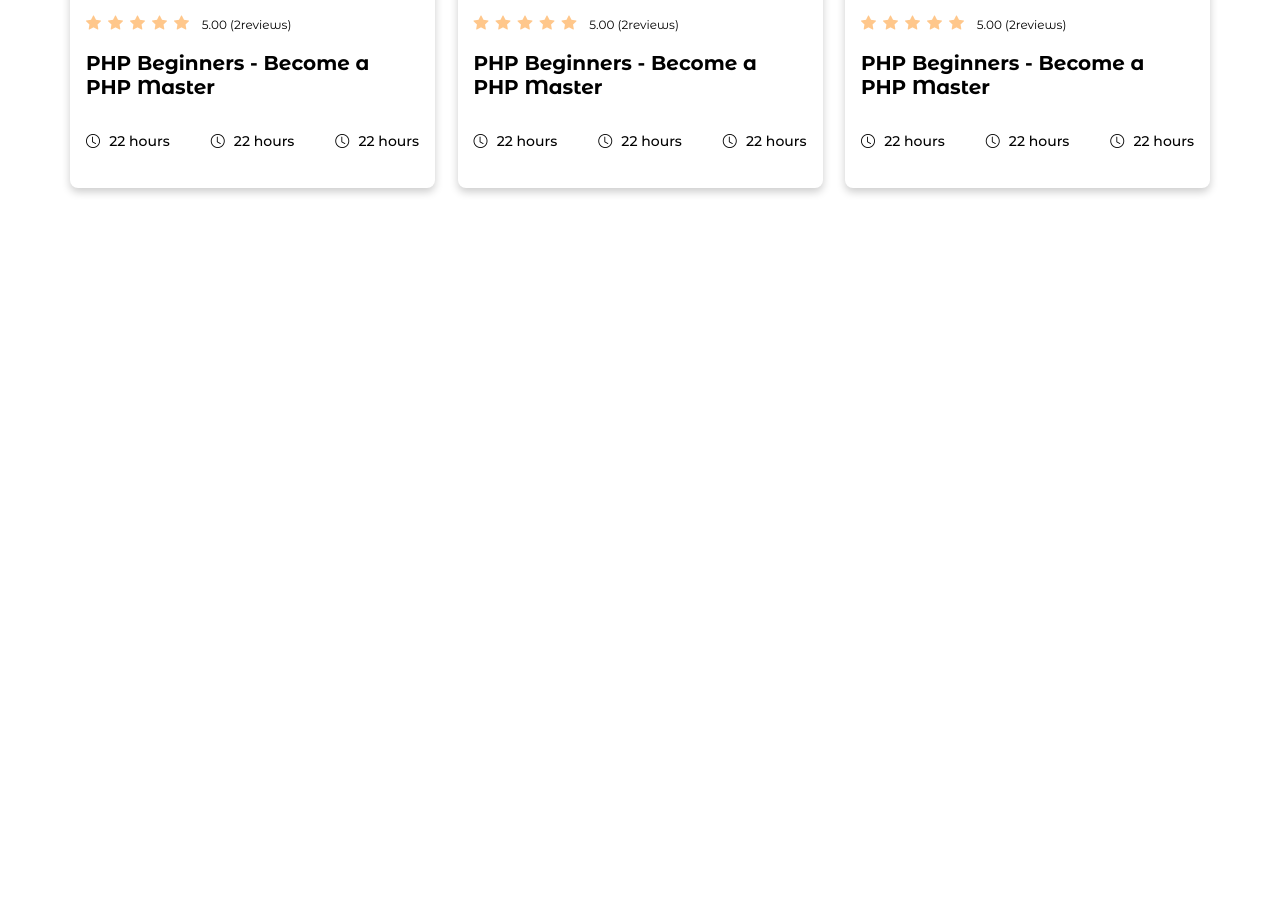
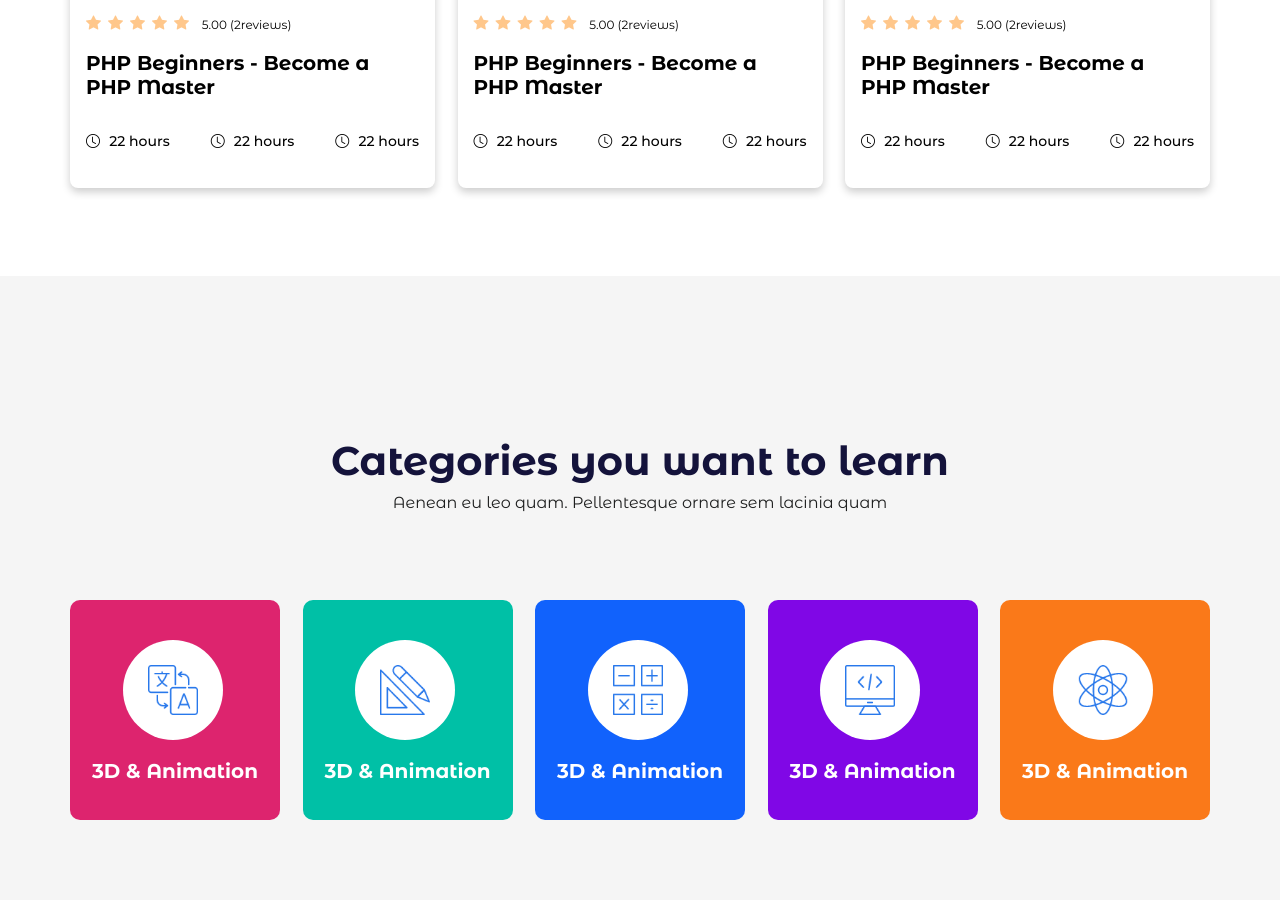
Before and after one commit to hasan-myoffice2/Emudel-Webside, a website: page index.html in a window 1280 px wide. Shown: the part 1402-2302 px from the top of the page. Before the commit the page ends 1654 px from the top, so only its background shows below. Drawn offline with nearby package versions, Linux system fonts and the light colour scheme.

Commit message:
Categories Section Added

```diff
--- a/assets/sass/main.scss
+++ b/assets/sass/main.scss
@@ -286,7 +286,7 @@ body {
       overflow: hidden;
       border-radius: 8px;
       background-color: #fff;
-      box-shadow: 0 4px 8px 0 rgba(0,0,0,0.2);
+      box-shadow: 0 4px 8px 0 rgba(0, 0, 0, 0.2);
     }
     img {
       width: 100%;
@@ -312,7 +312,7 @@ body {
     .star {
       display: flex;
       gap: 7px;
-      color: #FFC78B;
+      color: #ffc78b;
       font-size: 15px;
     }
   }
@@ -358,7 +358,7 @@ body {
 
   .image-card:hover .hover-card {
     transform: scale(1);
-    box-shadow: 0 4px 8px 0 rgba(0,0,0,0.2);
+    box-shadow: 0 4px 8px 0 rgba(0, 0, 0, 0.2);
   }
   .hover-card {
     padding: 2rem;
@@ -381,7 +381,7 @@ body {
       margin-top: 1rem;
       border: none;
       outline: none;
-      background-color: #DDDDDD;
+      background-color: #dddddd;
       border-radius: 5px;
       font-size: 20px;
       transition: all 0.4s ease;
@@ -406,7 +406,6 @@ body {
       .text {
         color: #000;
         padding: 0.5rem;
-
       }
       .icons-text {
         display: flex;
@@ -424,3 +423,83 @@ body {
   }
 }
 // Popular Courses Section End
+
+// Categories Section Start -->
+.categories-section {
+  margin-top: 5rem;
+  padding: 5rem 0;
+  background-color: #f5f5f5;
+
+  .header-text {
+    text-align: center;
+    padding: 5rem;
+    h2 {
+      color: #14133b;
+    }
+    p {
+      padding: 0.5rem;
+      color: #1e1f1f;
+    }
+  }
+
+  .full-card {
+    display: flex;
+    justify-content: space-between;
+
+    .card-one:nth-child(2) {
+      background-color: #00C0A6;
+    }
+    .card-one:nth-child(3) {
+      background-color: #1162FC;
+    }
+    .card-one:nth-child(4) {
+      background-color: #8007E6;
+    }
+    .card-one:nth-child(5) {
+      background-color: #FA7919;
+    }
+
+    .card-one {
+      width: 210px;
+      height: 220px;
+      background-color: #dd246e;
+      border-radius: 10px;
+      padding: 2.5rem 0rem;
+      transition: all 0.4s ease;
+
+      .in-box {
+        width: 100px;
+        height: 100px;
+        background-color: #fff;
+        border-radius: 50%;
+        margin-left: 25%;
+        display: flex;
+        align-items: center;
+        justify-content: center;
+
+        img {
+          width: 50px;
+          height: 50px;
+        }
+      }
+
+      h3 {
+        text-align: center;
+        padding: 1.2rem 0;
+      }
+    }
+
+    .card-one:hover {
+      background-color: #fff;
+      box-shadow: 0 4px 8px 0 rgba(0, 0, 0, 0.2);
+    }
+    .card-one:hover .in-box {
+      background-color: #dcf1fd;
+    }
+    .card-one:hover h3 {
+      color: #14133b;
+    }
+  }
+}
+
+// Categories Section End -->
--- a/index.html
+++ b/index.html
@@ -164,12 +164,12 @@
                         <h3>PHP Beginners - Become a PHP Master</h3>
                         <div class="avator-image">
                             <div class="avator-item">
-                                 <img src="./assets/image/avator-image.jpg" alt="image">
+                                <img src="./assets/image/avator-image.jpg" alt="image">
                             </div>
                             <div class="text">edumel_wp</div>
                             <div class="icons-text">
                                 <i class="bi bi-file-earmark-minus"></i>
-                                <span>1  leasons</span>
+                                <span>1 leasons</span>
                             </div>
                         </div>
                         <p>Are you new to PHP or need a <br> refresher? Then this course will help <br> you get…</p>
@@ -211,7 +211,7 @@
                         <h3>PHP Beginners - Become a PHP Master</h3>
                         <div class="avator-image">
                             <div class="avator-item">
-                                 <img src="./assets/image/avator-image.jpg" alt="image">
+                                <img src="./assets/image/avator-image.jpg" alt="image">
                             </div>
                             <div class="text">edumel_wp</div>
                             <div class="icons-text">
@@ -258,7 +258,7 @@
                         <h3>PHP Beginners - Become a PHP Master</h3>
                         <div class="avator-image">
                             <div class="avator-item">
-                                 <img src="./assets/image/avator-image.jpg" alt="image">
+                                <img src="./assets/image/avator-image.jpg" alt="image">
                             </div>
                             <div class="text">edumel_wp</div>
                             <div class="icons-text">
@@ -274,6 +274,49 @@
         </div>
     </div>
     <!-- Popular Courses Section End -->
+
+    <!-- Categories Section Start -->
+    <div class="categories-section">
+        <div class="container">
+                <div class="header-text">
+                    <h2>Categories you want to learn</h2>
+                    <P>Aenean eu leo quam. Pellentesque ornare sem lacinia quam</P>
+                </div>
+            <div class="full-card">
+                <div class="card-one">
+                    <div class="in-box">
+                        <img src="./assets/image/card-image1.png" alt="card-image">
+                    </div>
+                    <h3>3D & Animation</h3>
+                </div>
+                <div class="card-one card-two">
+                    <div class="in-box">
+                        <img src="./assets/image/card-image2.png" alt="card-image">
+                    </div>
+                    <h3>3D & Animation</h3>
+                </div>
+                <div class="card-one">
+                    <div class="in-box">
+                        <img src="./assets/image/card-image3.png" alt="card-image">
+                    </div>
+                    <h3>3D & Animation</h3>
+                </div>
+                <div class="card-one">
+                    <div class="in-box">
+                        <img src="./assets/image/card-image4.png" alt="card-image">
+                    </div>
+                    <h3>3D & Animation</h3>
+                </div>
+                <div class="card-one">
+                    <div class="in-box">
+                        <img src="./assets/image/card-image5.png" alt="card-image">
+                    </div>
+                    <h3>3D & Animation</h3>
+                </div>
+            </div>
+        </div>
+    </div>
+    <!-- Categories Section End -->
 </body>
 
 </html>
```
Also changed, not shown: assets/image/card-image.png (added), assets/image/card-image1.png (added), assets/image/card-image2.png (added), assets/image/card-image3.png (added), assets/image/card-image4.png (added), assets/image/card-image5.png (added), css/style.css, 1 other file.
